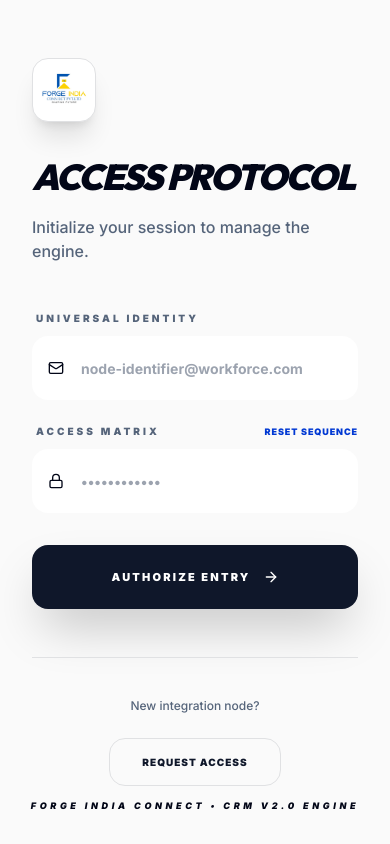
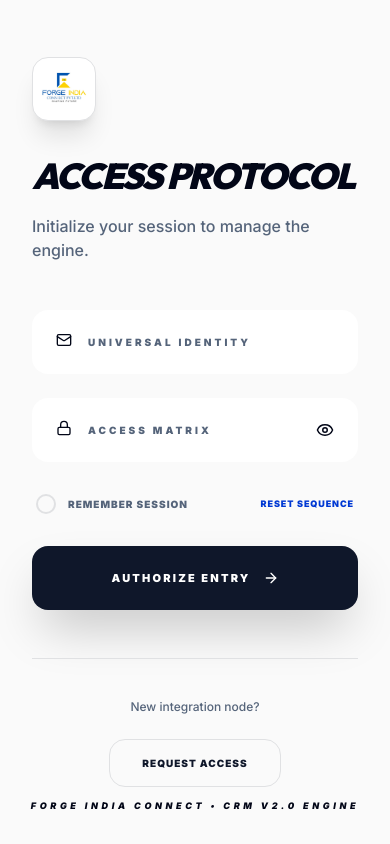
Before and after one commit to Agila-learning/Job-consulting-portal, a React (Vite) app in the folder frontend/: page /login in a window 390 px wide. Built offline with nearby package versions, Linux system fonts and the light colour scheme; no server answers.

Commit message:
fixed ui scrollable issue and drop down isssue for job

```diff
--- a/frontend/src/components/AddCandidateForm.jsx
+++ b/frontend/src/components/AddCandidateForm.jsx
@@ -144,18 +144,21 @@ const AddCandidateForm = ({ onSuccess, onCancel }) => {
 
                 {/* Job Selection */}
                 <div className="space-y-2 md:col-span-2">
-                    <Label className="text-[10px] font-black uppercase tracking-widest text-muted-foreground ml-1">Target Job</Label>
+                    <Label className="text-[10px] font-black uppercase tracking-widest text-muted-foreground ml-1">Target Job / Requisition</Label>
                     <Select onValueChange={(val) => setFormData({...formData, jobId: val})} value={formData.jobId}>
-                        <SelectTrigger className="h-12 bg-background border-border/50 rounded-xl text-xs font-bold">
-                            <div className="flex items-center gap-2">
+                        <SelectTrigger className="h-14 bg-background border-border/40 rounded-2xl text-[11px] font-black group-focus:ring-4 group-focus:ring-primary/5 transition-all outline-none">
+                            <div className="flex items-center gap-3">
                                 <Briefcase size={16} className="text-primary/60" />
-                                <SelectValue placeholder={loadingJobs ? "Loading jobs..." : "Select Job..."} />
+                                <SelectValue placeholder={loadingJobs ? "Synchronizing inventory..." : "Locate job node..."} />
                             </div>
                         </SelectTrigger>
-                        <SelectContent className="rounded-2xl border-border/40 max-h-64">
+                        <SelectContent className="rounded-2xl border-border/40 max-h-72 shadow-2xl">
                             {jobs.map(job => (
-                                <SelectItem key={job._id} value={job._id} className="rounded-xl font-bold text-xs py-3">
-                                    {job.jobTitle} at {job.companyName}
+                                <SelectItem key={job._id} value={job._id} className="rounded-xl font-black text-[10px] uppercase tracking-widest py-3 my-1 focus:bg-primary/10 focus:text-primary transition-colors px-4">
+                                    <div className="flex flex-col items-start gap-1">
+                                        <span>{job.jobTitle}</span>
+                                        <span className="text-[8px] opacity-40 italic">{job.companyName} • {job.location || 'Remote'}</span>
+                                    </div>
                                 </SelectItem>
                             ))}
                         </SelectContent>
--- a/frontend/src/components/DashboardLayout.jsx
+++ b/frontend/src/components/DashboardLayout.jsx
@@ -1,5 +1,5 @@
 import React, { useState } from 'react';
-import { Outlet, Link, useLocation } from 'react-router-dom';
+import { Outlet, Link, useLocation, useNavigate } from 'react-router-dom';
 import { useAuth } from '@/context/AuthContext';
 import { useUI } from '@/context/UIContext';
 import Topbar from '@/components/Topbar';
@@ -21,6 +21,7 @@ const DashboardLayout = ({ menuItems, brandLabel, brandSubtitle, brandIcon, foot
         activeThread, openChat
     } = useUI();
     const location = useLocation();
+    const navigate = useNavigate();
     const [isMobileOpen, setIsMobileOpen] = useState(false);
 
     const isActive = (path) => path && location.pathname === path;
@@ -273,7 +274,7 @@ const DashboardLayout = ({ menuItems, brandLabel, brandSubtitle, brandIcon, foot
                         <div className="grid grid-cols-2 gap-4">
                             <Button variant="outline" className="h-32 flex-col gap-3 rounded-3xl border-border/60 hover:border-primary/40 hover:bg-primary/5 transition-all group" onClick={() => {
                                 closeNewAction();
-                                window.location.href = user.role === 'admin' ? '/admin/jobs' : '/employee/jobs';
+                                navigate(user.role === 'admin' ? '/admin/jobs' : '/employee/jobs');
                                 toast.success('Initializing Mandate Pipeline...');
                             }}>
                                 <div className="w-12 h-12 rounded-2xl bg-secondary flex items-center justify-center text-muted-foreground group-hover:bg-primary group-hover:text-white transition-all"><Plus size={24} /></div>
@@ -281,7 +282,7 @@ const DashboardLayout = ({ menuItems, brandLabel, brandSubtitle, brandIcon, foot
                             </Button>
                             <Button variant="outline" className="h-32 flex-col gap-3 rounded-3xl border-border/60 hover:border-primary/40 hover:bg-primary/5 transition-all group" onClick={() => {
                                 closeNewAction();
-                                window.location.href = user.role === 'agent' ? '/agent/jobs' : (user.role === 'employee' ? '/employee/assigned-candidates' : '/admin/referrals');
+                                navigate(user.role === 'agent' ? '/agent/jobs' : (user.role === 'employee' ? '/employee/assigned-candidates' : '/admin/referrals'));
                                 toast.success('Initializing Referral Protocol...');
                             }}>
                                 <div className="w-12 h-12 rounded-2xl bg-secondary flex items-center justify-center text-muted-foreground group-hover:bg-primary group-hover:text-white transition-all"><Plus size={24} /></div>
--- a/frontend/src/components/Topbar.jsx
+++ b/frontend/src/components/Topbar.jsx
@@ -31,7 +31,8 @@ const Topbar = ({ title, showSidebarMobile }) => {
 
   const handleSearch = (e) => {
     if (e.key === 'Enter' && searchValue.trim()) {
-      const rolePath = user?.role === 'team_leader' ? 'team-leader' : user?.role;
+      const role = user?.role || 'authorized';
+      const rolePath = role === 'team_leader' ? 'team-leader' : role;
       navigate(`/${rolePath}/referrals?q=${encodeURIComponent(searchValue.trim())}`);
       setSearchValue("");
     }
--- a/frontend/src/pages/auth/LoginPage.jsx
+++ b/frontend/src/pages/auth/LoginPage.jsx
@@ -12,6 +12,7 @@ import { Lock, Mail, ArrowRight, Loader2, Zap } from 'lucide-react';
 import monkeySad from '@/assets/animations/monkey_sad.png';
 import monkeySuccess from '@/assets/animations/monkey_success.png';
 import logo from '@/assets/Updated-Logo-New.jpg';
+import { Eye, EyeOff, Checkbox as CheckboxIcon } from 'lucide-react';
 
 const FeedbackOverlay = ({ status }) => {
     const overlayRef = useRef(null);
@@ -54,40 +55,31 @@ const FeedbackOverlay = ({ status }) => {
 
 const LoginPage = () => {
     const [formData, setFormData] = useState({ email: '', password: '' });
+    const [showPassword, setShowPassword] = useState(false);
+    const [rememberMe, setRememberMe] = useState(false);
     const [localError, setLocalError] = useState('');
     const [isSubmitting, setIsSubmitting] = useState(false);
     const [authStatus, setAuthStatus] = useState('idle'); // idle, success, error
-    const { login, user } = useAuth();
+    const { login, user, logout } = useAuth();
     const navigate = useNavigate();
     const containerRef = useRef(null);
     const formRef = useRef(null);
 
     useEffect(() => {
+        // Only auto-redirect if the user session is fresh or specifically coming from a successful login
         if (user && authStatus === 'success') {
-            console.log('Login Successful. Role:', user.role);
             const timer = setTimeout(() => {
                 let redirectPath = '/login';
 
                 switch(user.role) {
-                    case 'admin':
-                        redirectPath = '/admin/dashboard';
-                        break;
-                    case 'team_leader':
-                        redirectPath = '/team-leader/dashboard';
-                        break;
-                    case 'employee':
-                        redirectPath = '/employee/dashboard';
-                        break;
-                    case 'agent':
-                        redirectPath = '/agent/dashboard';
-                        break;
-                    default:
-                        redirectPath = '/login';
+                    case 'admin': redirectPath = '/admin/dashboard'; break;
+                    case 'team_leader': redirectPath = '/team-leader/dashboard'; break;
+                    case 'employee': redirectPath = '/employee/dashboard'; break;
+                    case 'agent': redirectPath = '/agent/dashboard'; break;
+                    default: redirectPath = '/login';
                 }
-
-                console.log('Navigating to:', redirectPath);
                 navigate(redirectPath, { replace: true });
-            }, 1500);
+            }, 1000);
             return () => clearTimeout(timer);
         }
     }, [user, navigate, authStatus]);
@@ -202,9 +194,11 @@ const LoginPage = () => {
 
             {/* LEFT SIDE: BRAND EXPERIENCE */}
             <div className="login-left hidden lg:flex lg:w-1/2 relative bg-slate-900 items-center justify-center p-20 overflow-hidden">
-                {/* Dynamic Background Elements */}
+                {/* Canvas Background for Particles */}
+                <div className="absolute inset-0 z-0">
+                    <div className="absolute inset-0 bg-[radial-gradient(circle_at_50%_50%,rgba(6,96,252,0.15),transparent_70%)] animate-pulse" />
                     <div className="absolute top-0 right-0 w-[800px] h-full bg-primary/20 rounded-full blur-[150px] -translate-y-1/2 translate-x-1/4" />
-                <div className="absolute bottom-0 left-0 w-96 h-96 bg-indigo-600/10 rounded-full blur-[120px] translate-y-1/2 -translate-x-1/2" />
+                </div>
 
                 <div className="relative z-10 space-y-10 max-w-xl">
                     <div className="w-24 h-24 bg-white rounded-[2rem] shadow-2xl flex items-center justify-center p-3 transform -rotate-6 hover:rotate-0 transition-transform duration-500">
@@ -238,6 +232,21 @@ const LoginPage = () => {
                             <p className="text-[10px] text-white/40 uppercase tracking-widest font-black">Verified Agents</p>
                          </div>
                     </div>
+
+                    {/* Role & Branch Awareness Preview */}
+                    <div className="pt-8 hero-line">
+                        <div className="p-6 bg-white/5 border border-white/10 rounded-[2rem] backdrop-blur-md flex items-center gap-6">
+                            <div className="flex -space-x-4">
+                                <div className="w-12 h-12 rounded-2xl bg-primary flex items-center justify-center text-white ring-4 ring-slate-900 font-black">B</div>
+                                <div className="w-12 h-12 rounded-2xl bg-emerald-500 flex items-center justify-center text-white ring-4 ring-slate-900 font-black">C</div>
+                                <div className="w-12 h-12 rounded-2xl bg-amber-500 flex items-center justify-center text-white ring-4 ring-slate-900 font-black">K</div>
+                            </div>
+                            <div className="space-y-1">
+                                <p className="text-[9px] font-black uppercase tracking-widest text-white/40">Multi-Branch Awareness</p>
+                                <p className="text-xs font-bold text-white uppercase italic">Bangalore • Chennai • Krishnagiri</p>
+                            </div>
+                        </div>
+                    </div>
                 </div>
 
                 {/* Geometric Decor */}
@@ -268,40 +277,62 @@ const LoginPage = () => {
                         )}
 
                         <div className="space-y-6">
-                            <div className="space-y-2.5">
-                                <Label htmlFor="email" className="text-[10px] font-black uppercase tracking-[0.3em] text-muted-foreground ml-1">Universal Identity</Label>
+                            {/* Floating Label Email Input */}
                             <div className="relative group/input">
-                                    <Mail className="absolute left-4 top-1/2 -translate-y-1/2 w-4 h-4 text-muted-foreground/30 group-focus-within/input:text-primary transition-colors" />
+                                <Mail className="absolute left-6 top-[22px] w-4 h-4 text-muted-foreground/30 group-focus-within/input:text-primary transition-colors z-10" />
                                 <Input
                                     id="email"
                                     type="email"
-                                        placeholder="node-identifier@workforce.com"
-                                        className="h-16 pl-12 bg-secondary/20 border-transparent focus:bg-background focus:ring-4 focus:ring-primary/5 focus:border-primary/20 rounded-2xl font-bold placeholder:text-muted-foreground/30 transition-all outline-none text-sm group-focus-within/input:scale-[1.01]"
+                                    placeholder=" "
+                                    className="peer h-16 pl-14 pr-6 bg-secondary/20 border-transparent focus:bg-background focus:ring-4 focus:ring-primary/5 focus:border-primary/20 rounded-2xl font-bold transition-all outline-none text-sm group-focus-within/input:scale-[1.01]"
                                     required
                                     value={formData.email}
                                     onChange={handleChange}
                                 />
-                                </div>
+                                <Label
+                                    htmlFor="email"
+                                    className="absolute left-14 top-1/2 -translate-y-1/2 text-[10px] font-black uppercase tracking-[0.3em] text-muted-foreground pointer-events-none transition-all peer-focus:top-3 peer-focus:text-[9px] peer-[:not(:placeholder-shown)]:top-3 peer-[:not(:placeholder-shown)]:text-[9px] peer-focus:text-primary"
+                                >
+                                    Universal Identity
+                                </Label>
                             </div>
 
-                            <div className="space-y-2.5">
-                                <div className="flex items-center justify-between ml-1">
-                                    <Label htmlFor="password" className="text-[10px] font-black uppercase tracking-[0.3em] text-muted-foreground">Access Matrix</Label>
-                                    <a href="#" className="text-[9px] uppercase tracking-widest font-black text-primary hover:opacity-80 transition-opacity">Reset Sequence</a>
-                                </div>
+                            {/* Floating Label Password Input */}
                             <div className="relative group/input">
-                                    <Lock className="absolute left-4 top-1/2 -translate-y-1/2 w-4 h-4 text-muted-foreground/30 group-focus-within/input:text-primary transition-colors" />
+                                <Lock className="absolute left-6 top-[22px] w-4 h-4 text-muted-foreground/30 group-focus-within/input:text-primary transition-colors z-10" />
                                 <Input
                                     id="password"
-                                        type="password"
-                                        placeholder="••••••••••••"
-                                        className="h-16 pl-12 bg-secondary/20 border-transparent focus:bg-background focus:ring-4 focus:ring-primary/5 focus:border-primary/20 rounded-2xl font-bold placeholder:text-muted-foreground/30 transition-all outline-none text-sm group-focus-within/input:scale-[1.01]"
+                                    type={showPassword ? "text" : "password"}
+                                    placeholder=" "
+                                    className="peer h-16 pl-14 pr-14 bg-secondary/20 border-transparent focus:bg-background focus:ring-4 focus:ring-primary/5 focus:border-primary/20 rounded-2xl font-bold transition-all outline-none text-sm group-focus-within/input:scale-[1.01]"
                                     required
                                     value={formData.password}
                                     onChange={handleChange}
                                 />
+                                <Label
+                                    htmlFor="password"
+                                    className="absolute left-14 top-1/2 -translate-y-1/2 text-[10px] font-black uppercase tracking-[0.3em] text-muted-foreground pointer-events-none transition-all peer-focus:top-3 peer-focus:text-[9px] peer-[:not(:placeholder-shown)]:top-3 peer-[:not(:placeholder-shown)]:text-[9px] peer-focus:text-primary"
+                                >
+                                    Access Matrix
+                                </Label>
+                                <button
+                                    type="button"
+                                    onClick={() => setShowPassword(!showPassword)}
+                                    className="absolute right-6 top-1/2 -translate-y-1/2 text-muted-foreground/40 hover:text-primary transition-colors"
+                                >
+                                    {showPassword ? <EyeOff size={18} /> : <Eye size={18} />}
+                                </button>
                             </div>
                         </div>
+
+                        <div className="flex items-center justify-between px-1">
+                            <div className="flex items-center gap-3 group cursor-pointer" onClick={() => setRememberMe(!rememberMe)}>
+                                <div className={`w-5 h-5 rounded-lg border-2 flex items-center justify-center transition-all ${rememberMe ? 'bg-primary border-primary' : 'border-border group-hover:border-primary'}`}>
+                                    {rememberMe && <ArrowRight size={12} className="text-white rotate-90" />}
+                                </div>
+                                <span className="text-[10px] font-black uppercase tracking-widest text-muted-foreground group-hover:text-foreground">Remember Session</span>
+                            </div>
+                            <a href="#" className="text-[9px] uppercase tracking-widest font-black text-primary hover:opacity-80 transition-opacity">Reset Sequence</a>
                         </div>
 
                         <Button
--- a/frontend/src/pages/auth/RegisterPage.jsx
+++ b/frontend/src/pages/auth/RegisterPage.jsx
@@ -70,11 +70,13 @@ const RegisterPage = () => {
     const formRef = useRef(null);
 
     useEffect(() => {
-        if (user) {
+        // Only auto-redirect if specifically in a success state or fresh context
+        // This prevents the "Request Access" loop where users are kicked back to login/dashboard
+        if (user && authStatus === 'success') {
             const redirectPath = user.role === 'admin' ? '/admin/dashboard' : user.role === 'employee' ? '/employee/dashboard' : '/agent/dashboard';
             navigate(redirectPath);
         }
-    }, [user, navigate]);
+    }, [user, navigate, authStatus]);
 
     useEffect(() => {
         const ctx = gsap.context(() => {
--- a/frontend/src/pages/employee/CandidatePipeline.jsx
+++ b/frontend/src/pages/employee/CandidatePipeline.jsx
@@ -249,20 +249,20 @@ const CandidatePipeline = () => {
             </div>
 
             {/* FILTERS & ENGINE CONTROLS */}
-            <div className="flex flex-col lg:flex-row gap-6 bg-card/50 backdrop-blur-3xl border border-border/40 rounded-[3rem] p-6 shadow-sm">
-                <div className="flex-1 relative group w-full">
+            <div className="flex flex-col lg:flex-row items-stretch lg:items-center gap-6 bg-card/50 backdrop-blur-3xl border border-border/40 rounded-[2rem] lg:rounded-[3rem] p-4 lg:p-6 shadow-sm">
+                <div className="flex-1 relative group">
                     <Search className="absolute left-6 top-1/2 -translate-y-1/2 text-muted-foreground/30 group-focus-within:text-primary transition-colors duration-300" size={18} />
                     <input
                         type="text"
-                        placeholder="Search candidates..."
+                        placeholder="Search candidates by name or identity..."
                         value={searchTerm}
                         onChange={(e) => setSearchTerm(e.target.value)}
-                        className="w-full h-14 pl-14 pr-6 bg-background dark:bg-slate-900/60 border border-border/40 focus:ring-4 focus:ring-primary/5 rounded-2xl text-[13px] font-black text-slate-900 dark:text-white outline-none transition-all placeholder:font-bold placeholder:text-muted-foreground/30 shadow-inner"
+                        className="w-full h-14 pl-14 pr-6 bg-background dark:bg-slate-900/60 border border-border/40 focus:ring-4 focus:ring-primary/5 focus:border-primary/20 rounded-2xl text-[13px] font-black text-slate-900 dark:text-white outline-none transition-all placeholder:font-bold placeholder:text-muted-foreground/30 shadow-inner"
                     />
                 </div>
-                <div className="flex flex-col sm:flex-row items-stretch sm:items-center gap-4 w-full lg:w-auto">
+                <div className="flex flex-col sm:flex-row items-center gap-4">
                     <Select onValueChange={setPriorityFilter} value={priorityFilter}>
-                        <SelectTrigger className="w-48 h-15 bg-background dark:bg-slate-900/60 border-border/40 rounded-[1.5rem] font-black text-[10px] uppercase tracking-widest text-slate-900 dark:text-white shadow-sm focus:ring-primary/5 transition-all outline-none">
+                        <SelectTrigger className="w-full sm:w-48 h-14 bg-background dark:bg-slate-900/60 border-border/40 rounded-2xl font-black text-[10px] uppercase tracking-widest text-slate-900 dark:text-white shadow-sm focus:ring-primary/5 transition-all outline-none">
                              <div className="flex items-center gap-3"><Filter size={14} className="text-primary/60" /><SelectValue placeholder="Priority" /></div>
                         </SelectTrigger>
                         <SelectContent className="rounded-[2.2rem] border-border/40 bg-card/95 backdrop-blur-3xl shadow-2xl p-2 z-[100] outline-none">
@@ -273,7 +273,7 @@ const CandidatePipeline = () => {
                         </SelectContent>
                     </Select>
                     <Select onValueChange={setJobFilter} value={jobFilter}>
-                        <SelectTrigger className="w-64 h-15 bg-background dark:bg-slate-900/60 border-border/40 rounded-[1.5rem] font-black text-[10px] uppercase tracking-widest text-slate-900 dark:text-white shadow-sm focus:ring-primary/5 transition-all outline-none">
+                        <SelectTrigger className="w-full sm:w-64 h-14 bg-background dark:bg-slate-900/60 border-border/40 rounded-2xl font-black text-[10px] uppercase tracking-widest text-slate-900 dark:text-white shadow-sm focus:ring-primary/5 transition-all outline-none">
                              <div className="flex items-center gap-3"><Briefcase size={14} className="text-primary/60" /><SelectValue placeholder="Job View" /></div>
                         </SelectTrigger>
                         <SelectContent className="rounded-[2.2rem] border-border/40 bg-card/95 backdrop-blur-3xl shadow-2xl p-2 z-[100] max-h-80 outline-none">
```
Also changed, not shown: frontend/src/pages/admin/ReferralQueue.jsx (+12 -24 lines). Lines whose indentation alone changed are shown as unchanged.
